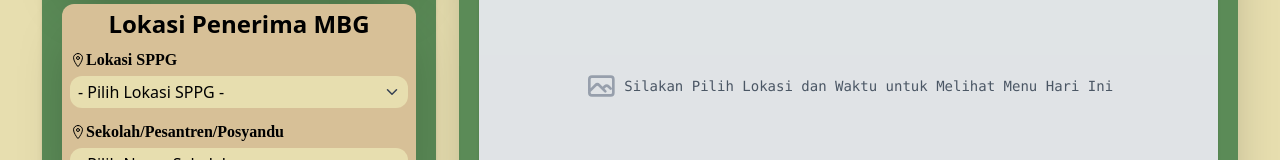
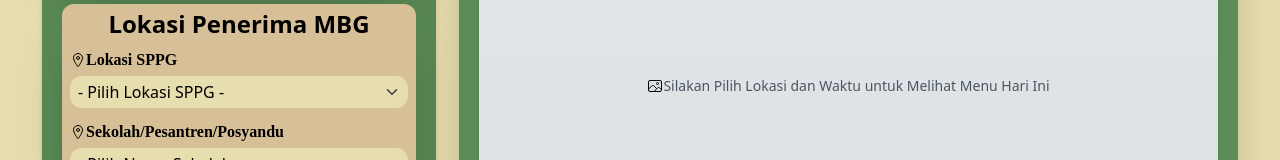
Before and after one commit to Nacktdiv/SIPMBG, a React (Vite) app in the folder client/: page / in a window 1280 px wide. Shown: the part 352-512 px from the top of the page. Built offline with nearby package versions, Linux system fonts and the light colour scheme.

Commit message:
mempernbaiki hal hal tidak jelas

```diff
--- a/client/src/component/imageloader.jsx
+++ b/client/src/component/imageloader.jsx
@@ -1,22 +1,10 @@
 import React, { useState, useEffect } from 'react';
+import { IoImageOutline } from 'react-icons/io5';
 
 // --- Ikon SVG Placeholder (Pengganti IoImageOutline) ---
 // Digunakan saat gambar belum dimuat. Diganti dengan SVG inline agar tidak ada error.
 const PlaceholderIcon = ({ className = "w-10 h-10 text-gray-400" }) => (
-  <svg
-    xmlns="http://www.w3.org/2000/svg"
-    className={className}
-    fill="none"
-    viewBox="0 0 24 24"
-    stroke="currentColor"
-    strokeWidth={2}
-  >
-    <path
-      strokeLinecap="round"
-      strokeLinejoin="round"
-      d="M4 16l4.586-4.586a2 2 0 012.828 0L16 16m-2-2l1.586-1.586a2 2 0 012.828 0L20 14m-12 5h12a2 2 0 002-2V7a2 2 0 00-2-2H6a2 2 0 00-2 2v10a2 2 0 002 2z"
-    />
-  </svg>
+  <IoImageOutline/>
 );
 
 
@@ -29,7 +17,7 @@ const SkeletonImage = ({ containerClasses, iconClasses }) => {
       <div className="animate-pulse flex h-full items-center justify-center bg-gray-200">
         <PlaceholderIcon className={iconClasses} />
         <p className="mt-2 text-sm text-gray-600">
-          <pre> Silakan Pilih Lokasi dan Waktu untuk Melihat Menu Hari Ini</pre>
+          Silakan Pilih Lokasi dan Waktu untuk Melihat Menu Hari Ini
         </p>
       </div>
     </div>
--- a/client/src/component/lacakmbg/detailmenufitur.jsx
+++ b/client/src/component/lacakmbg/detailmenufitur.jsx
@@ -23,7 +23,6 @@ const DetailMenuFitur = ({dataLacak, statusLacak}) => {
         urlgambar = dataLacak[1].gambar_url
         data_menu = dataLacak[1].data_menu
     }
-    console.log(statusLacak)
 
 
     return (
--- a/client/src/component/lacakmbg/modalfitur.jsx
+++ b/client/src/component/lacakmbg/modalfitur.jsx
@@ -1,6 +1,7 @@
 import { IoSearch,
     IoFingerPrintOutline,
-    IoSchoolOutline
+    IoSchoolOutline,
+    IoArrowDown
 } from "react-icons/io5"
 
 import {useState, useRef} from "react";
@@ -147,7 +148,7 @@ const ModalFitur = ({onClose, setFileGambar}) => {
 
 
                                     <div className="pointer-events-none absolute inset-y-0 right-0 flex items-center px-2 text-gray-700">
-                                        <svg className="fill-current h-4 w-4" xmlns="http://www.w3.org/2000/svg" viewBox="0 0 20 20"><path d="M9.293 12.95l.707.707L15.657 8l-1.414-1.414L10 10.828 5.757 6.586 4.343 8z"/></svg>
+                                        <IoArrowDown/>
                                     </div>
                                 </div>
                             </div>
@@ -194,7 +195,7 @@ const ModalFitur = ({onClose, setFileGambar}) => {
                                     </select>
 
                                     <div className="pointer-events-none absolute inset-y-0 right-0 flex items-center px-2 text-gray-700">
-                                        <svg className="fill-current h-4 w-4" xmlns="http://www.w3.org/2000/svg" viewBox="0 0 20 20"><path d="M9.293 12.95l.707.707L15.657 8l-1.414-1.414L10 10.828 5.757 6.586 4.343 8z"/></svg>
+                                        <IoArrowDown/>
                                     </div>
                                 </div>
                             </div>
--- a/client/src/component/lacakmbg/validasifitur.jsx
+++ b/client/src/component/lacakmbg/validasifitur.jsx
@@ -92,7 +92,6 @@ const ValidasiFiturItem = ({user, linkGambar}) => {
 const ValidasiFitur = ({setmodalPopup, PathGambar, statusLacak }) => {
 
     const widthPercentage = 66;
-    console.log(statusLacak)
 
     return (
         <div id="validasi-menu" className="col-span-4 md:col-span-7  flex flex-col md:mr-4">
@@ -212,7 +211,7 @@ const ValidasiFitur = ({setmodalPopup, PathGambar, statusLacak }) => {
             initial={{ opacity: 0, y: 30 }}
             animate={{ opacity: 1, y: 0 }}
             transition={{ duration: 1.5, ease: "easeOut" }}
-            className="flex flex-col p-5 bg-hijau-tua justify-center gap-4 rounded-b-[20px] rounded-tr-[20px]"></motion.div>
+            className="flex flex-col h-full p-5 bg-hijau-tua justify-center gap-4 rounded-b-[20px] rounded-tr-[20px]"></motion.div>
             )}
 
         </div>
```
